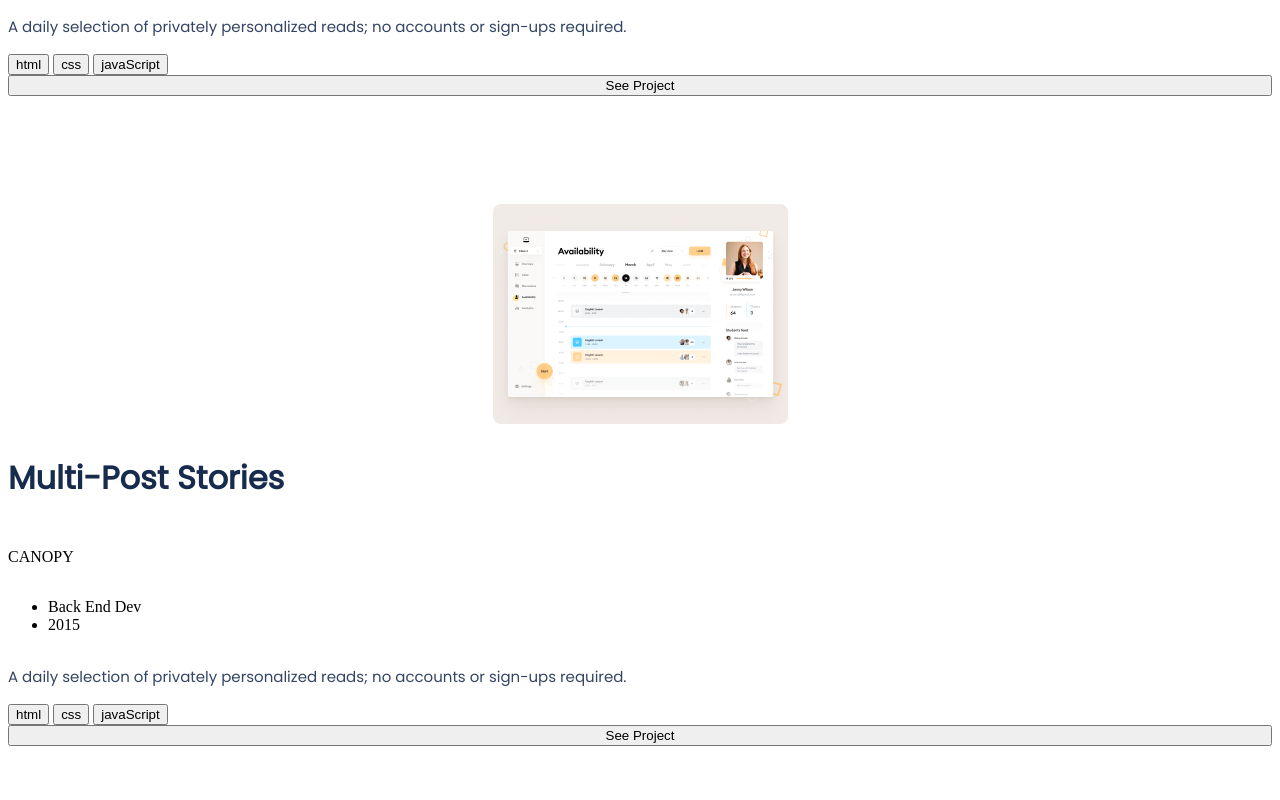
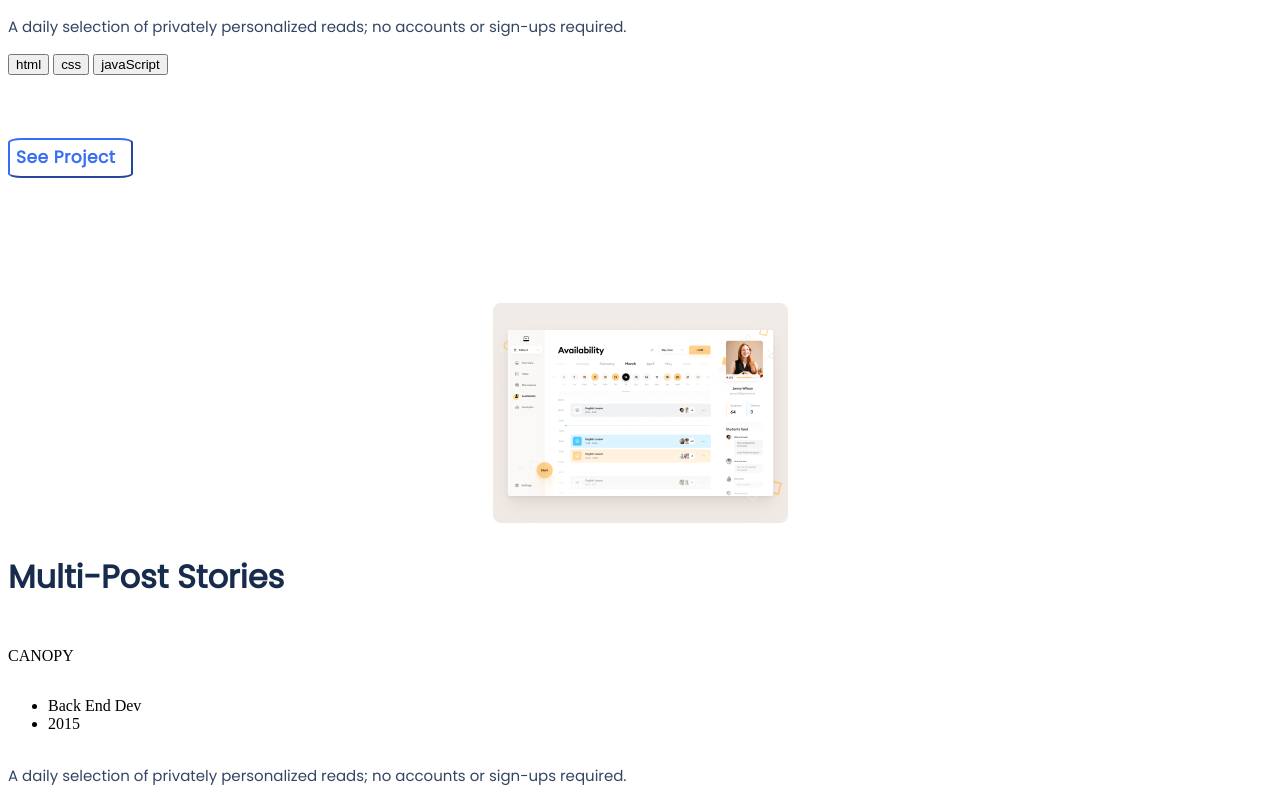
Before and after one commit to aliabbani/Portfolio, a website: page index.html in a window 1280 px wide. Shown: the part 1180-1980 px from the top of the page. Drawn offline with Linux system fonts and the light colour scheme.

Commit message:
add css style to the last button in (section middle)

```diff
--- a/index.html
+++ b/index.html
@@ -49,7 +49,7 @@
             <button>css</button>
             <button>javaScript</button>
           </div>
-          <button>See Project</button>
+          <button type="button" class="button-see-project">See Project</button>
         </article>
         <article class="middle multi-post-stories">
           <h1 class="middle-h1">Multi-Post Stories</h1>
@@ -65,7 +65,7 @@
             <button>css</button>
             <button>javaScript</button>
           </div>
-          <button>See Project</button>
+          <button type="button" class="button-see-project">See Project</button>
         </article>
         <article class="middle tonic-2">
           <h1 class="middle-h1">Tonic</h1>
@@ -81,7 +81,7 @@
             <button>css</button>
             <button>javaScript</button>
           </div>
-          <button>See Project</button>
+          <button type="button" class="button-see-project">See Project</button>
         </article>
         <article class="middle multi-post-stories-2">
           <h1 class="middle-h1">Multi-Post Stories</h1>
@@ -97,7 +97,7 @@
             <button>css</button>
             <button>javaScript</button>
           </div>
-          <button>See Project</button>
+          <button type="button" class="button-see-project">See Project</button>
         </article>
       </section>
     </main>
--- a/style.css
+++ b/style.css
@@ -134,3 +134,27 @@
   flex-grow: 0;
   margin: 12px 0px;  */
 }
+
+.button-see-project {
+  font-family: 'Poppins', sans-serif;
+  font-style: normal;
+  font-weight: bold;
+  font-size: 17px;
+  line-height: 141%;
+  display: flex;
+  align-items: center;
+  text-align: center;
+  letter-spacing: 0.03em;
+  background-color: #FFFFFF;
+  color: #396DF2;
+  border-color: #396DF2;
+  border-radius: 11%;
+  width: 125px;
+  height: 40px;
+  margin-top: 5%;
+  /* Inside Auto Layout
+  flex: none;
+  order: 0;
+  flex-grow: 0;
+  margin: 0px 10px; */
+}
```
